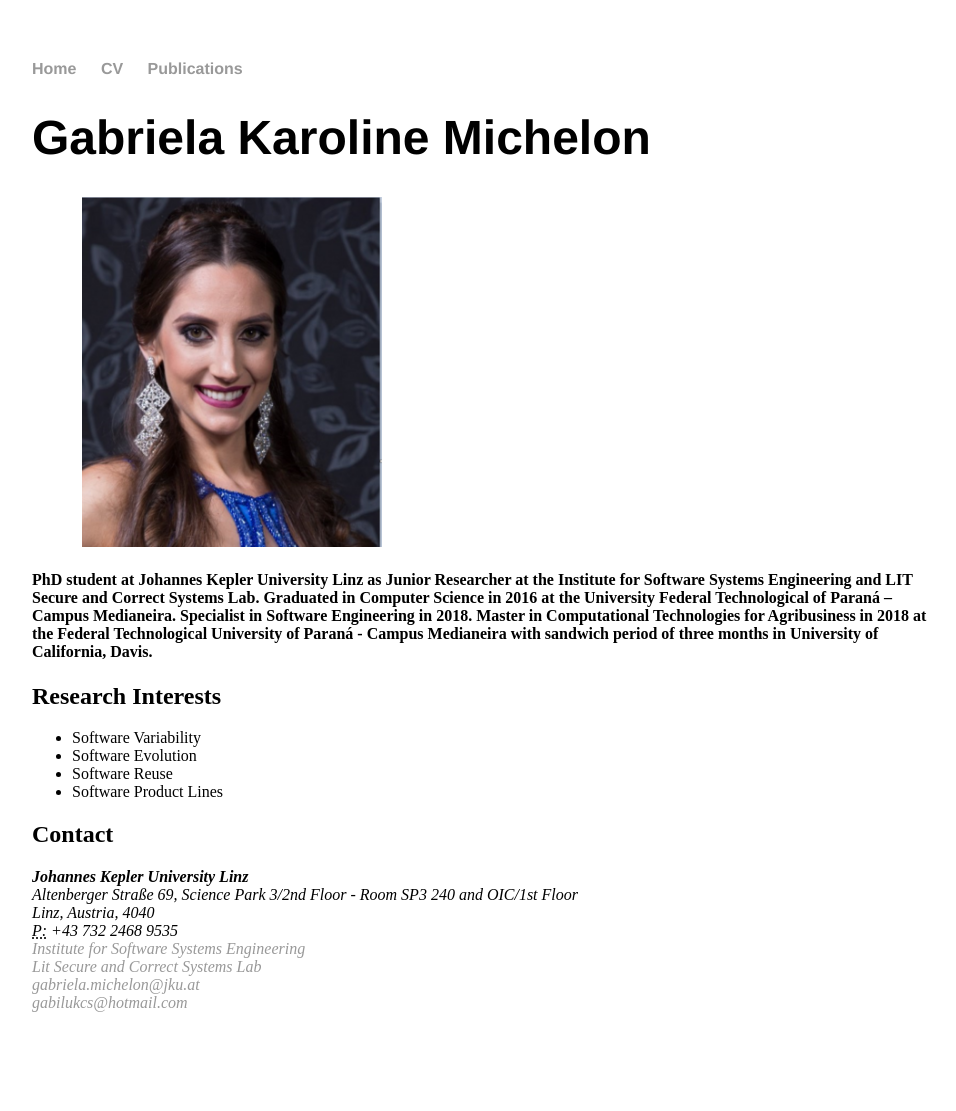
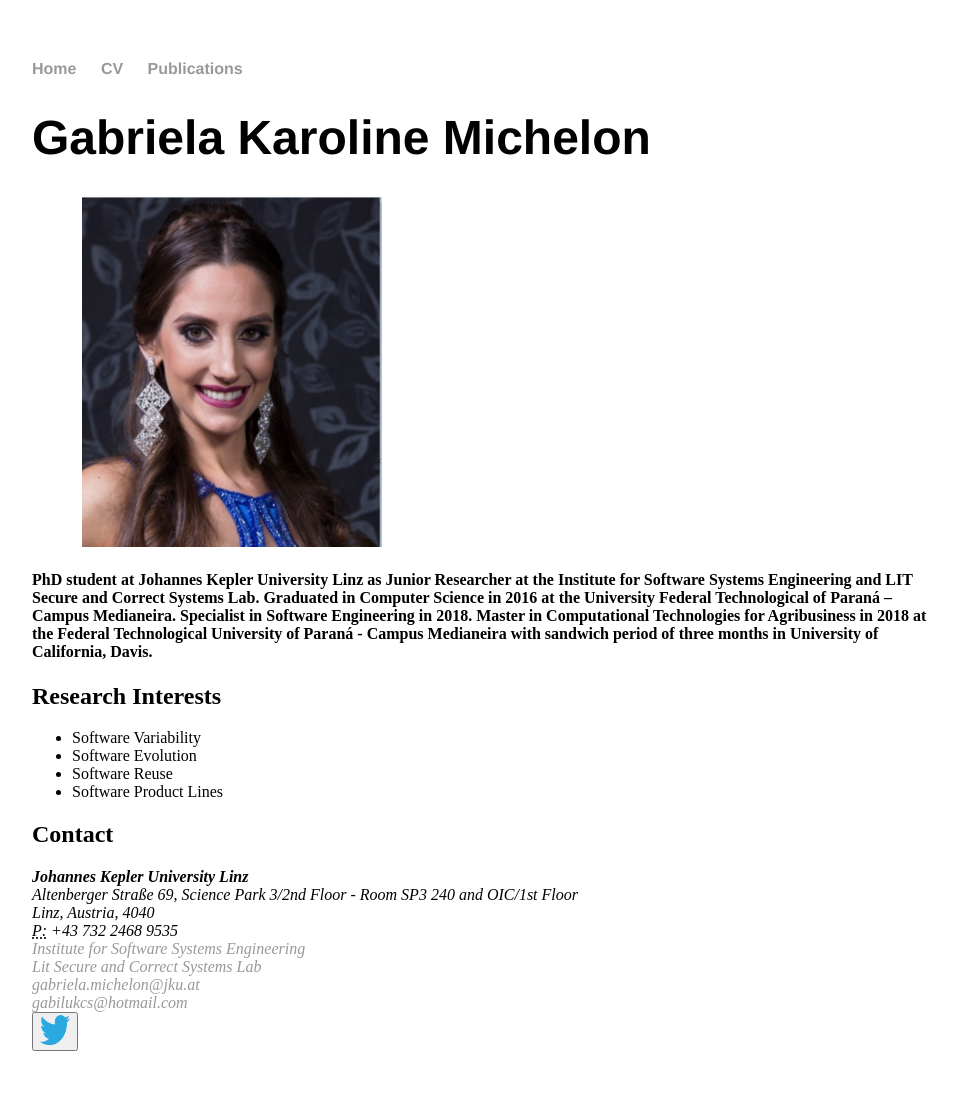
Before and after one commit to GabrielaMichelon/gabrielamichelon.github.io, a Jekyll site: the page index.html, which Jekyll copies as it is, in a window 1280 px wide. Shown: the whole page, without its empty margins (160-1116 px from the left). Built offline with Jekyll 4.4.1, drawn with Linux system fonts in a browser that asks for light colours; before the commit the page ends 1090 px from its top, so only the background shows below that.

Commit message:
Update index.html

```diff
--- a/index.html
+++ b/index.html
@@ -41,7 +41,8 @@
 					<br><a href="https://www.jku.at/en/lit-secure-and-correct-systems-lab" title="lit lab">Lit Secure and Correct Systems Lab</a>	<br>
 					<a href="mailto:gabriela.michelon@jku.at">gabriela.michelon@jku.at</a> <br>
 					<a href="mailto:gabilukcs@hotmail.com">gabilukcs@hotmail.com</a> <br>
-					<a href="https://twitter.com/GabiKMichelon><img src="img/twitter_bird_logo_.png" width="30" height="30"></a><br>
+					<a href="https://twitter.com/GabiKMichelon"><button><img src="img/twitter_bird_logo_.png" width="30" height="30"></button></a>
+					<br>
 					</address>
 
 				</div>
```
